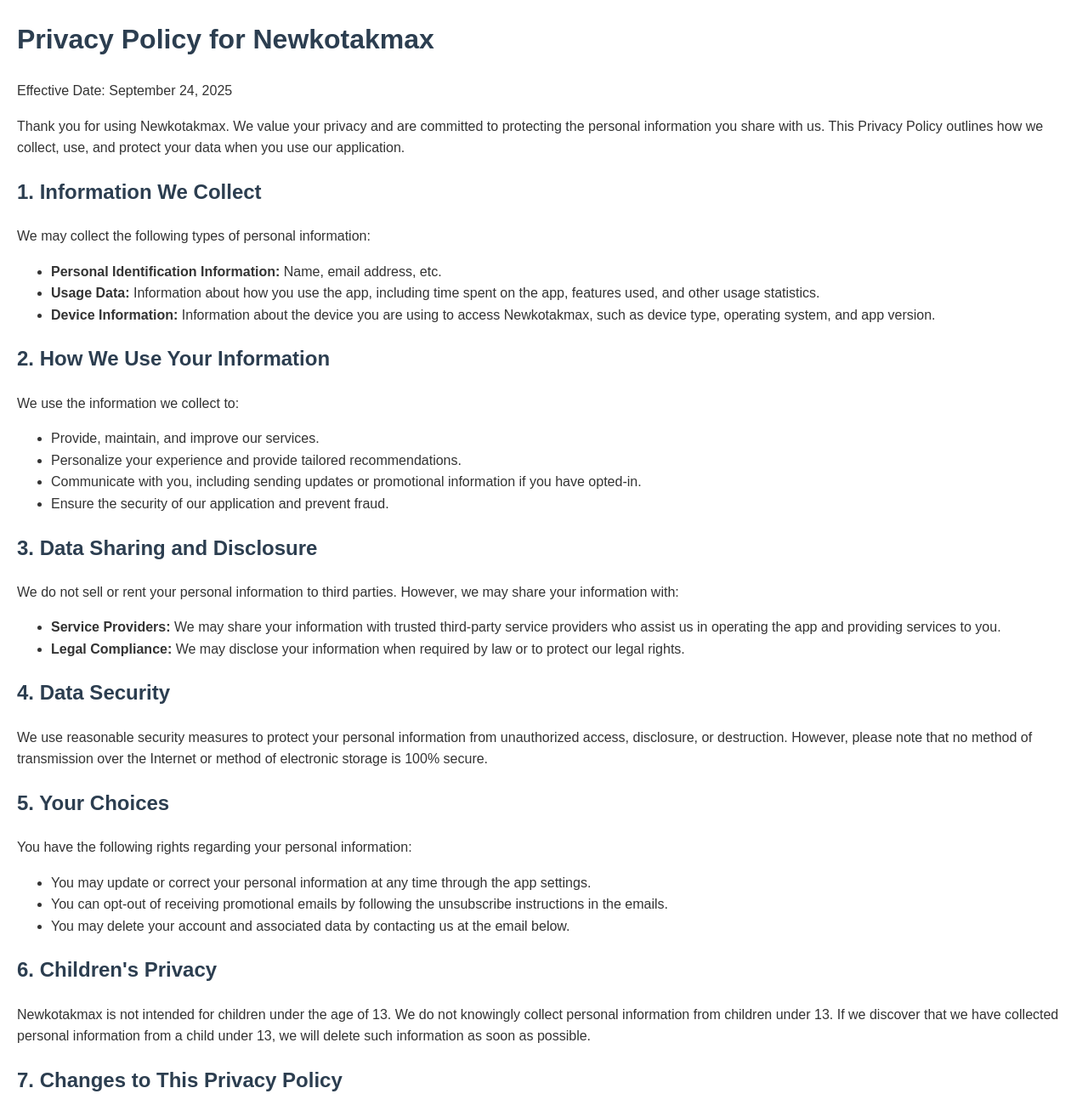
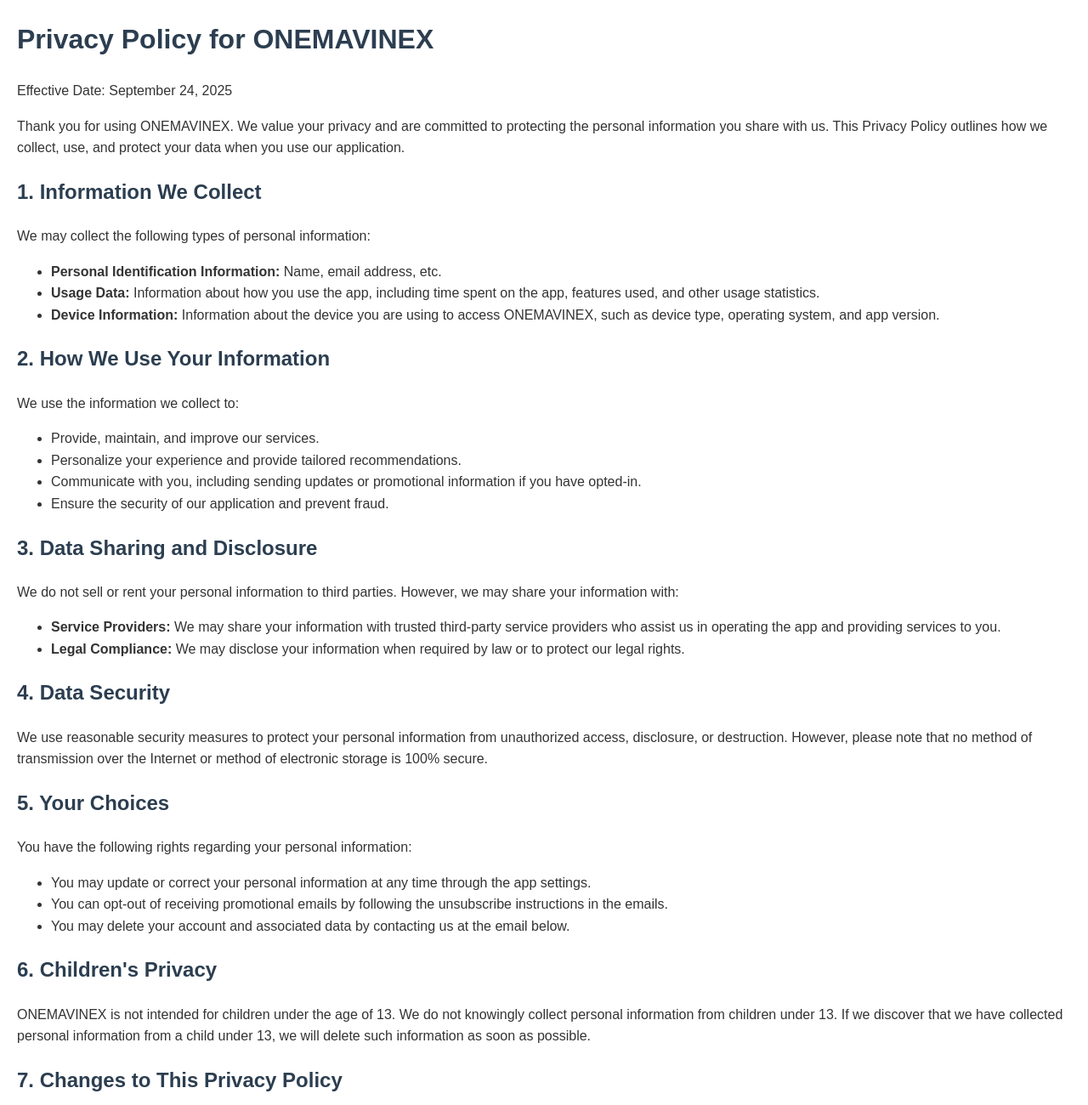
Before and after one commit to zxjota/SumiBook-WEB, a plain HTML site: page index.html in a window 1280 px wide. Shown: the top 1300 px of the page at 85% size. Drawn offline with Linux system fonts and the light colour scheme.

Commit message:
Update index.html

```diff
--- a/index.html
+++ b/index.html
@@ -3,7 +3,7 @@
 <head>
     <meta charset="UTF-8">
     <meta name="viewport" content="width=device-width, initial-scale=1.0">
-    <title>Privacy Policy — Newkotakmax</title>
+    <title>Privacy Policy — ONEMAVINEX</title>
     <style>
         body {
             font-family: Arial, sans-serif;
@@ -29,18 +29,18 @@
 </head>
 <body>
 
-    <h1>Privacy Policy for Newkotakmax</h1>
+    <h1>Privacy Policy for ONEMAVINEX</h1>
 
     <p>Effective Date: September 24, 2025</p>
 
-    <p>Thank you for using Newkotakmax. We value your privacy and are committed to protecting the personal information you share with us. This Privacy Policy outlines how we collect, use, and protect your data when you use our application.</p>
+    <p>Thank you for using ONEMAVINEX. We value your privacy and are committed to protecting the personal information you share with us. This Privacy Policy outlines how we collect, use, and protect your data when you use our application.</p>
 
     <h2>1. Information We Collect</h2>
     <p>We may collect the following types of personal information:</p>
     <ul>
         <li><strong>Personal Identification Information:</strong> Name, email address, etc.</li>
         <li><strong>Usage Data:</strong> Information about how you use the app, including time spent on the app, features used, and other usage statistics.</li>
-        <li><strong>Device Information:</strong> Information about the device you are using to access Newkotakmax, such as device type, operating system, and app version.</li>
+        <li><strong>Device Information:</strong> Information about the device you are using to access ONEMAVINEX, such as device type, operating system, and app version.</li>
     </ul>
 
     <h2>2. How We Use Your Information</h2>
@@ -71,7 +71,7 @@
     </ul>
 
     <h2>6. Children's Privacy</h2>
-    <p>Newkotakmax is not intended for children under the age of 13. We do not knowingly collect personal information from children under 13. If we discover that we have collected personal information from a child under 13, we will delete such information as soon as possible.</p>
+    <p>ONEMAVINEX is not intended for children under the age of 13. We do not knowingly collect personal information from children under 13. If we discover that we have collected personal information from a child under 13, we will delete such information as soon as possible.</p>
 
     <h2>7. Changes to This Privacy Policy</h2>
     <p>We may update this Privacy Policy from time to time. Any changes will be posted on this page, and we will update the "Effective Date" at the top of the page. We encourage you to review this Privacy Policy periodically to stay informed about how we are protecting your information.</p>
@@ -81,7 +81,7 @@
     <p>Email: <a href="mailto:olawesatyzasniu@gmail.com">olawesatyzasniu@gmail.com</a></p>
 
     <footer>
-        <p>&copy; 2025 Newkotakmax. All Rights Reserved.</p>
+        <p>&copy; 2025 ONEMAVINEX. All Rights Reserved.</p>
     </footer>
 
 </body>
```
